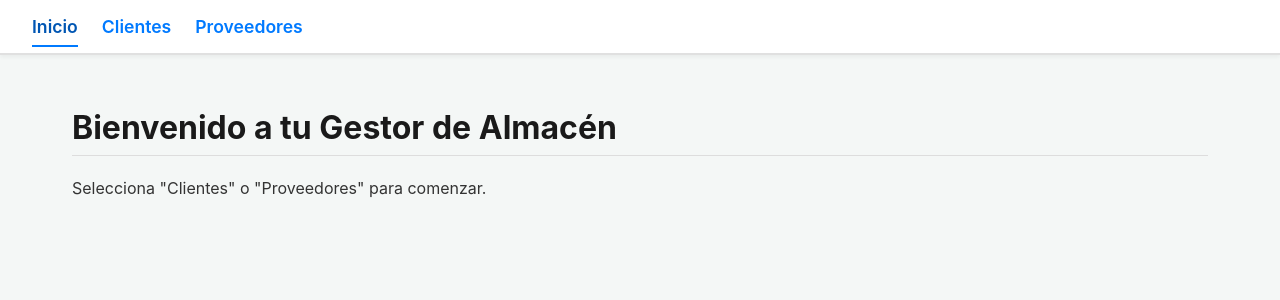
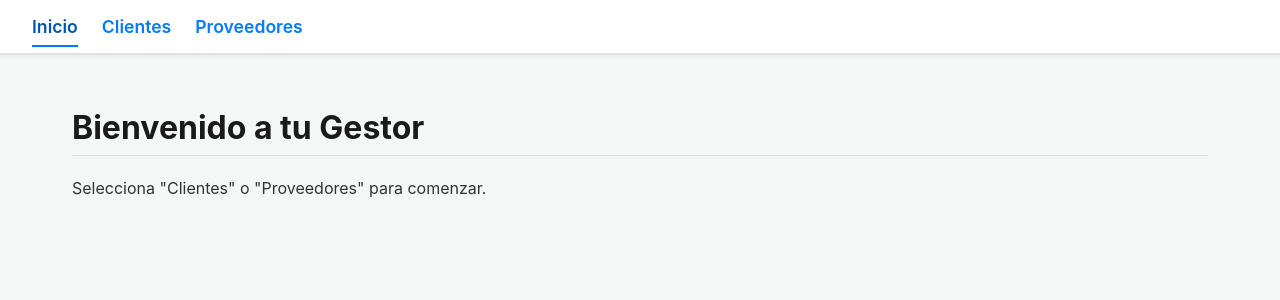
Before and after one commit to juandualibe/Cherry-gestor-CC, a React (Vite) app: page / in a window 1280 px wide. Shown: the top 300 px of the page. Built offline with nearby package versions, Linux system fonts and the light colour scheme.

Commit message:
cambiado inicio

```diff
--- a/src/pages/Inicio.jsx
+++ b/src/pages/Inicio.jsx
@@ -4,7 +4,7 @@ import React from 'react';
 function Inicio() {
   return (
     <div>
-      <h1>Bienvenido a tu Gestor de Almacén</h1>
+      <h1>Bienvenido a tu Gestor</h1>
       <p>Selecciona "Clientes" o "Proveedores" para comenzar.</p>
     </div>
   );
```
